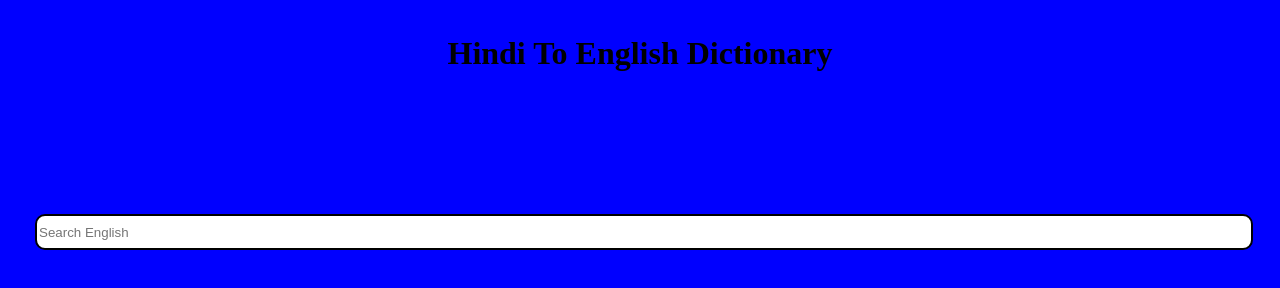
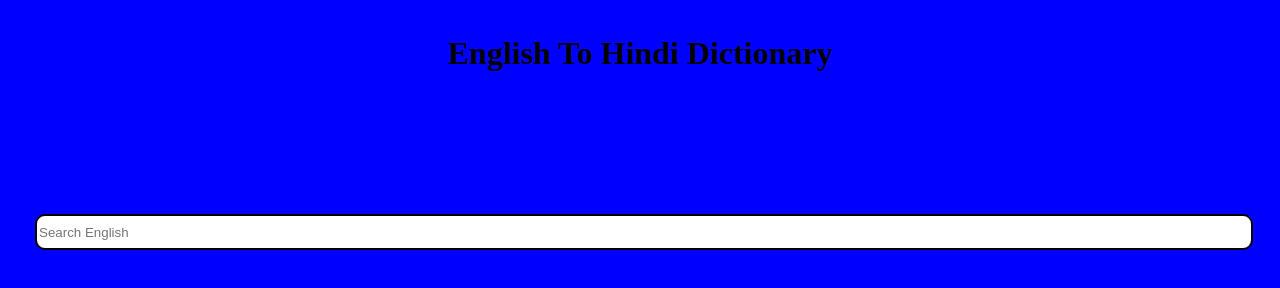
Before and after one commit to RaviKumar-2021/Java-Script-Projects, a plain HTML site: page SearchingWordsDictionary/Index.html in a window 1280 px wide. Drawn offline with Linux system fonts and the light colour scheme.

Commit message:
Third Commit

```diff
--- a/SearchingWordsDictionary/Index.html
+++ b/SearchingWordsDictionary/Index.html
@@ -66,7 +66,7 @@
 
 
         <div class="searchBar">
-            <h1>Hindi To English Dictionary</h1>
+            <h1>English To Hindi Dictionary</h1>
 
             <input type="text" placeholder="Search English" name="searchBar" id="searchBar" onkeyup="DemoFun()">
         </div>
```
